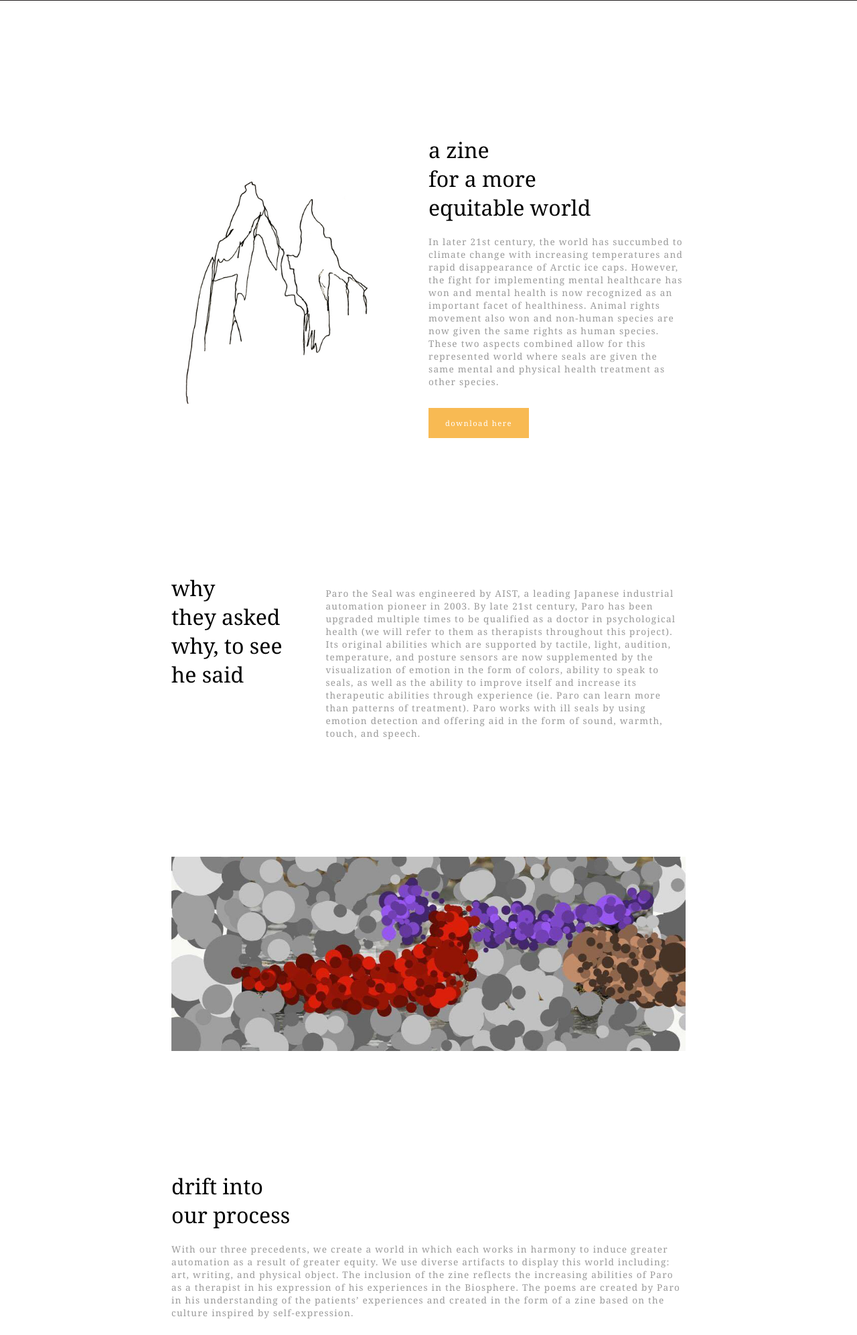
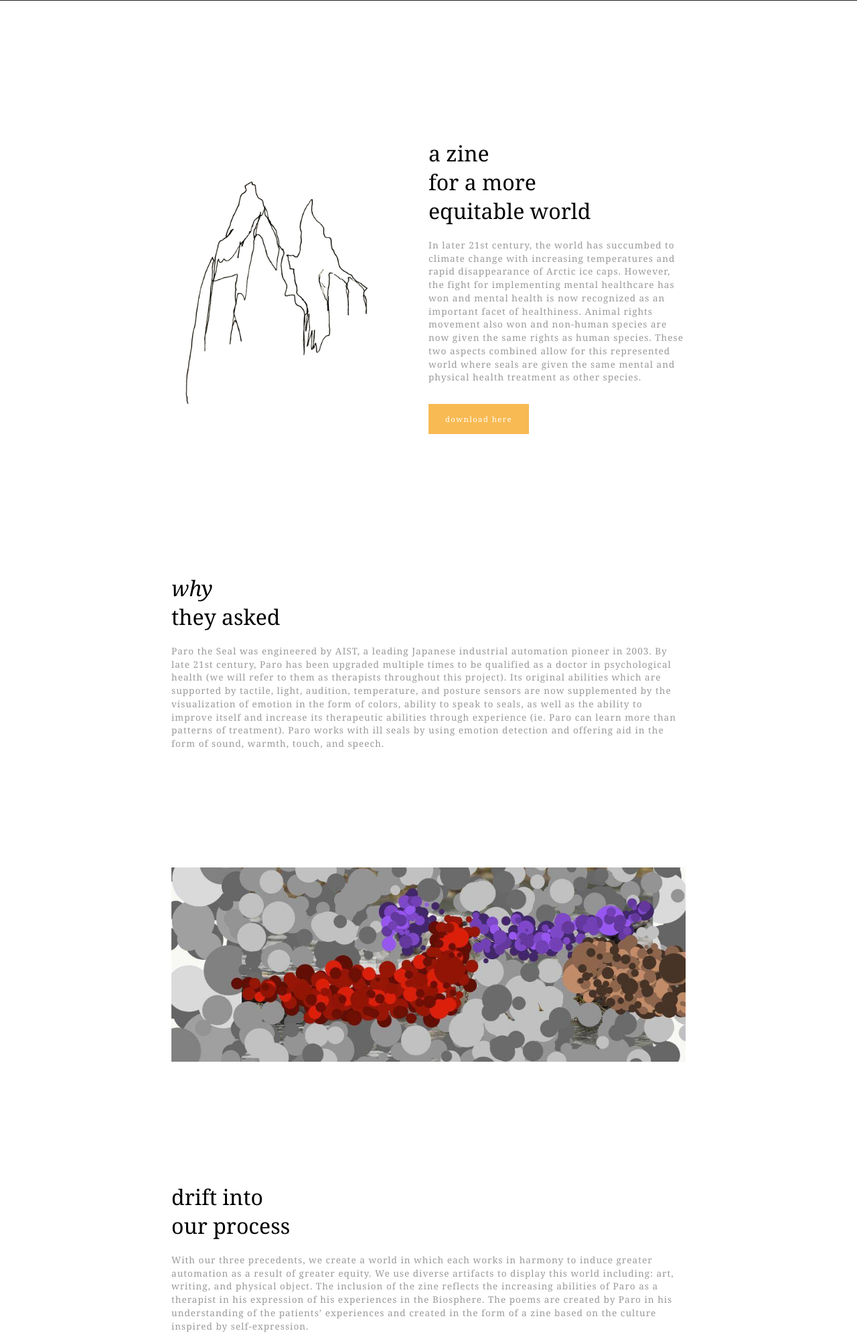
Before and after one commit to lmliu/parosorrow, a PHP site: page /index.html in a window 1280 px wide. Shown: the part 799-2792 px from the top of the page at 67% size. Run offline with PHP 8.4, Linux system fonts and the light colour scheme.

Commit message:
line-hegith adjustment

```diff
--- a/index.html
+++ b/index.html
@@ -43,10 +43,8 @@
     <div id="process-wrapper" class="section-wrapper">
       <section class="section-body" id="emotion-system">
         <div class="standalone-title">
-          <h2 class="section-title">why</h2><!-- .section-title -->
+          <h2 class="section-title"><i>why</i></h2><!-- .section-title -->
           <h2 class="section-title">they asked</h2><!-- .section-title -->
-          <h2 class="section-title">why, to see</h2><!-- .section-title -->
-          <h2 class="section-title">he said</h2><!-- .section-title -->
         </div><!-- .standalone-title -->
         <div id="es-text">
           <p class="content-text">
--- a/paorkaur.css
+++ b/paorkaur.css
@@ -22,14 +22,8 @@ div.section-wrapper-lg {
   margin: 0 10%;
 }
 
-div#about-wrapper, section#emotion-system {
+div#about-wrapper {
   display: flex;
-}
-
-@media screen and (max-width: 699px) {
-  section#emotion-system {
-    display: inline-block;
-  }
 }
 
 div#landing-wrapper {
@@ -116,20 +110,13 @@ div.about-wraps {
   width: 50%;
 }
 
-div.standalone-title {
-  width: 30%;
-}
-div#es-text {
-  width: 70%;
-}
-
 p.content-text {
   margin-top: 20px;
 
   font-size: 0.85em;
   opacity: 0.4;
-
-  letter-spacing: 1.25px;
+  line-height: 145%;
+  letter-spacing: 1px;
 }
 
 /* emotion system diagram */
```
